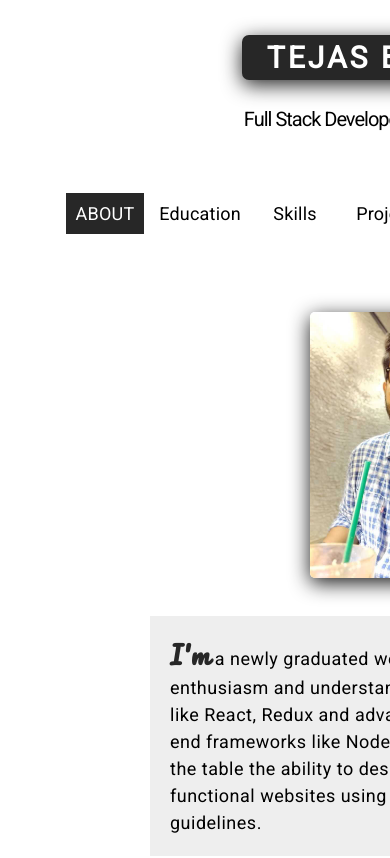
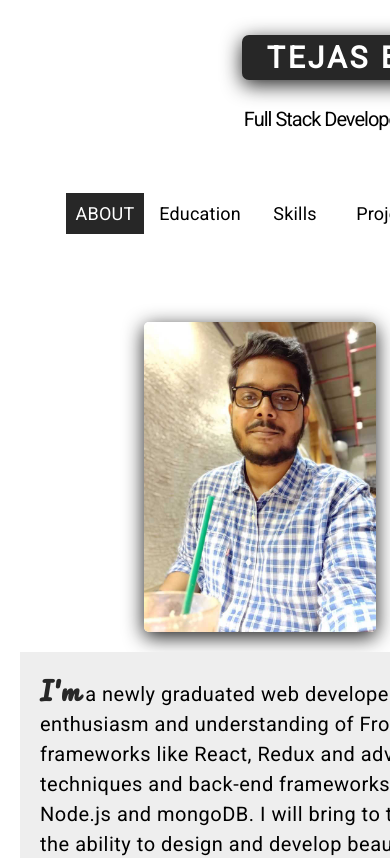
Before and after one commit to bhosaleT/my-portfolio-react, a React (Create React App) app: page / in a window 390 px wide. Shown: the top 858 px of the page. Built offline with nearby package versions, Linux system fonts and the light colour scheme.

Commit message:
updated media queries

```diff
--- a/src/css/App.css
+++ b/src/css/App.css
@@ -83,14 +83,9 @@ body {
   }
 }
 
-@media (max-width: 800px) {
-  .profile-image {
-    height: auto;
-    width: 200px;
-    margin-top: 10px;
-    margin-bottom: 20px;
-  }
-}
+/* @media (max-width: 800px) {
+
+} */
 
 .name {
   background: #272727;
@@ -153,6 +148,7 @@ li {
     flex-direction: column;
     justify-content: center;
     align-items: center;
+    width: 500px;
   }
 }
 
@@ -169,12 +165,12 @@ li {
   animation-duration: 1.5s;
 }
 
-@media (max-width: 800px) {
+/* @media (max-width: 800px) {
   .about-text {
     font-size: 18px;
     width: 500px;
   }
-}
+} */
 
 .highlight {
   font-weight: bold;
```
